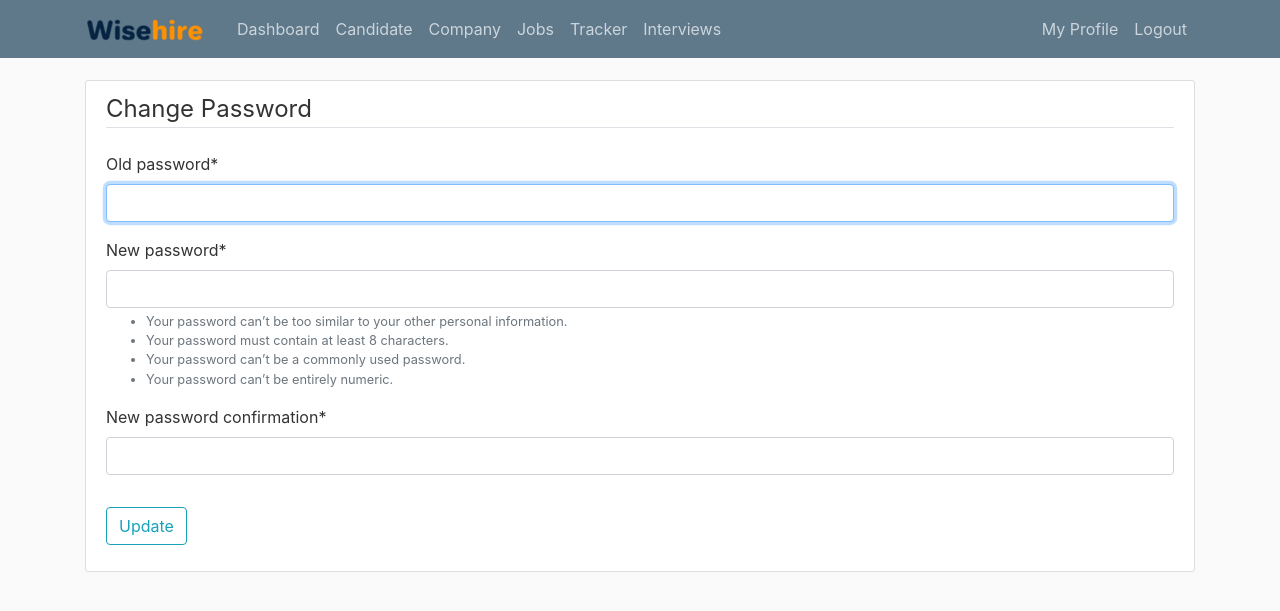
After one commit to amyy28/Software-HumanResources, a Django app: page /dashboard/profile/password/change/ in a window 1280 px wide. The commit adds this page. Shown: the top 611 px of the page. Run offline with Django 3.2, Linux system fonts and the light colour scheme; the visitor is signed in with stand-in values (Sample User, id 1); some libraries are stand-ins or nearby versions.

Commit message:
Profile page completed. Change password working.

```diff
--- a/wise_intern/users/templates/users/logout.html
+++ b/wise_intern/users/templates/users/logout.html
@@ -4,7 +4,7 @@
         <h2>You have been logged out, thanks for the visit! :)</h2>
         <div class="border-top pt-3">
         <small class="text-muted">
-            <a href="{% url 'login' %}">Log In Again</a>
+            <a href="{% url 'login' %}" class="btn btn-primary">Log In Again</a>
         </small>
         </div>
     </div>
--- /dev/null
+++ b/wise_intern/website/templates/website/password_change_form.html
@@ -0,0 +1,16 @@
+{% extends "website/header.html" %}
+{% load crispy_forms_tags %}
+{% block content %}
+    <div class="content-section">
+        <form method="POST">
+            {% csrf_token %}
+            <fieldset class="form-group">
+                <legend class="border-bottom mb-4">Change Password</legend>
+                {{ form|crispy }}
+            </fieldset>
+            <div class="form-group">
+                <button class="btn btn-outline-info" type="submit">Update</button>
+            </div>
+        </form>
+    </div>
+{% endblock content %}
--- a/wise_intern/website/templates/website/profile.html
+++ b/wise_intern/website/templates/website/profile.html
@@ -16,6 +16,7 @@
           </fieldset>
           <div class="form-group">
               <button class="btn btn-outline-info" type="submit">Update</button>
+              <a href="{% url 'password_change' %}" class="btn btn-primary" type="submit">Change Password</a>
           </div>
       </form>
     </div>
--- a/wise_intern/website/urls.py
+++ b/wise_intern/website/urls.py
@@ -1,8 +1,13 @@
 from django.urls import path
 from . import views
+from django.contrib.auth.views import PasswordChangeView, PasswordChangeDoneView
 
 
 urlpatterns = [
     path('', views.home, name='website-home'),
     path('profile/', views.profile, name='profile-list'),
+    path('profile/password/change/', PasswordChangeView.as_view(template_name= 'website/password_change_form.html'),
+        name='password_change'),
+    path('profile/password/change/done/', PasswordChangeDoneView.as_view(template_name= 'website/password_change_done.html'),
+        name='password_change_done'),
 ]
--- a/wise_intern/website/views.py
+++ b/wise_intern/website/views.py
@@ -6,6 +6,7 @@ from Tracker.models import Tracker
 from django.shortcuts import render, redirect
 from django.contrib import messages
 from .forms import UserUpdateForm
+
 
 # Create your views here.
 
```
Also changed, not shown: wise_intern/website/templates/website/password_change_done.html (added, +9 -0 lines).
